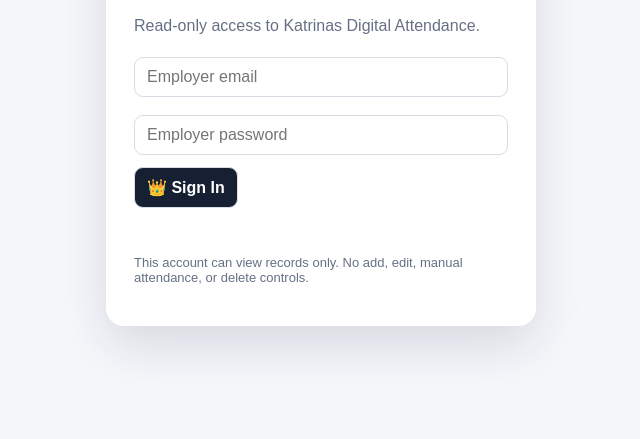
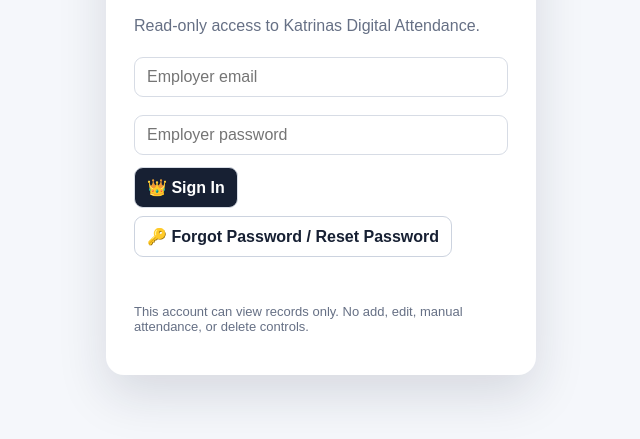
Before and after one commit to enelregonall-debug/branch-attendance, a plain HTML site: page owner.html in a window 1280 px wide. Shown: the part 217-656 px from the top of the page, without its empty margins (319-959 px from the left). Drawn offline with Linux system fonts and the light colour scheme.

Commit message:
Add employer password reset

```diff
--- a/owner.html
+++ b/owner.html
@@ -27,6 +27,7 @@ table{width:100%;border-collapse:collapse;background:#fff}th,td{padding:9px;bord
     <input id="email" type="email" placeholder="Employer email" autocomplete="username">
     <input id="password" type="password" placeholder="Employer password" autocomplete="current-password">
     <button onclick="signIn()">👑 Sign In</button>
+    <button onclick="resetPassword()" style="margin-top:8px;background:#fff;color:#172033;border:1px solid #ccd3df">🔑 Forgot Password / Reset Password</button>
     <div id="msg" style="margin-top:12px;min-height:22px"></div>
     <p class="muted" style="font-size:13px">This account can view records only. No add, edit, manual attendance, or delete controls.</p>
   </div>
@@ -50,6 +51,16 @@ const today=()=>{const d=new Date();return d.toISOString().slice(0,10)};
 async function rest(path){
  const r=await fetch(URL+'/rest/v1/'+path,{headers:{apikey:KEY,Authorization:'Bearer '+token,Accept:'application/json'}});
  const t=await r.text(); if(!r.ok) throw new Error(t||('HTTP '+r.status)); return t?JSON.parse(t):[];
+}
+async function resetPassword(){
+ const msg=document.getElementById('msg'),email=document.getElementById('email').value.trim();
+ if(!email){msg.innerHTML='<span class="bad">Enter your Employer email first.</span>';return}
+ msg.textContent='Sending password reset email…';
+ try{
+  const r=await fetch(URL+'/auth/v1/recover',{method:'POST',headers:{apikey:KEY,'Content-Type':'application/json'},body:JSON.stringify({email,redirect_to:location.href})});
+  if(!r.ok){let d={};try{d=await r.json()}catch{};throw new Error(d.msg||d.error_description||'Could not send reset email.');}
+  msg.innerHTML='<span class="ok">✅ Password reset email sent. Check your Inbox and Spam/Junk.</span>';
+ }catch(e){msg.innerHTML='<span class="bad">❌ '+esc(e.message)+'</span>'}
 }
 async function signIn(){
  const msg=document.getElementById('msg'),email=document.getElementById('email').value.trim(),password=document.getElementById('password').value;
```
